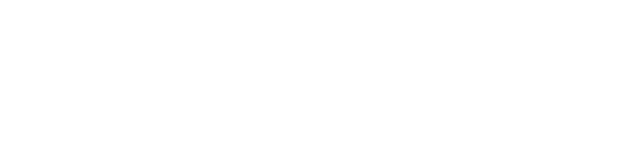
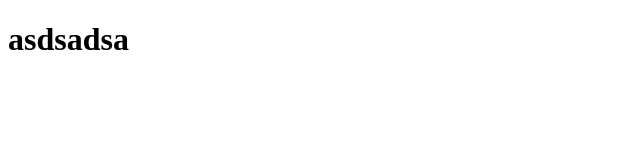
Before and after one commit to Peereiraa/CD_TF6, a plain HTML site: page Downloads/CDTF6/index.html in a window 1280 px wide. Shown: the whole page, without its empty margins (0-640 px from the left). Drawn offline with Linux system fonts and the light colour scheme.

Commit message:
index.html actualizado

```diff
--- a/Downloads/CDTF6/index.html
+++ b/Downloads/CDTF6/index.html
@@ -7,6 +7,6 @@
     <title>Document</title>
 </head>
 <body>
-
+ 	<h1>asdsadsa</h1>
 </body>
 </html>
```
